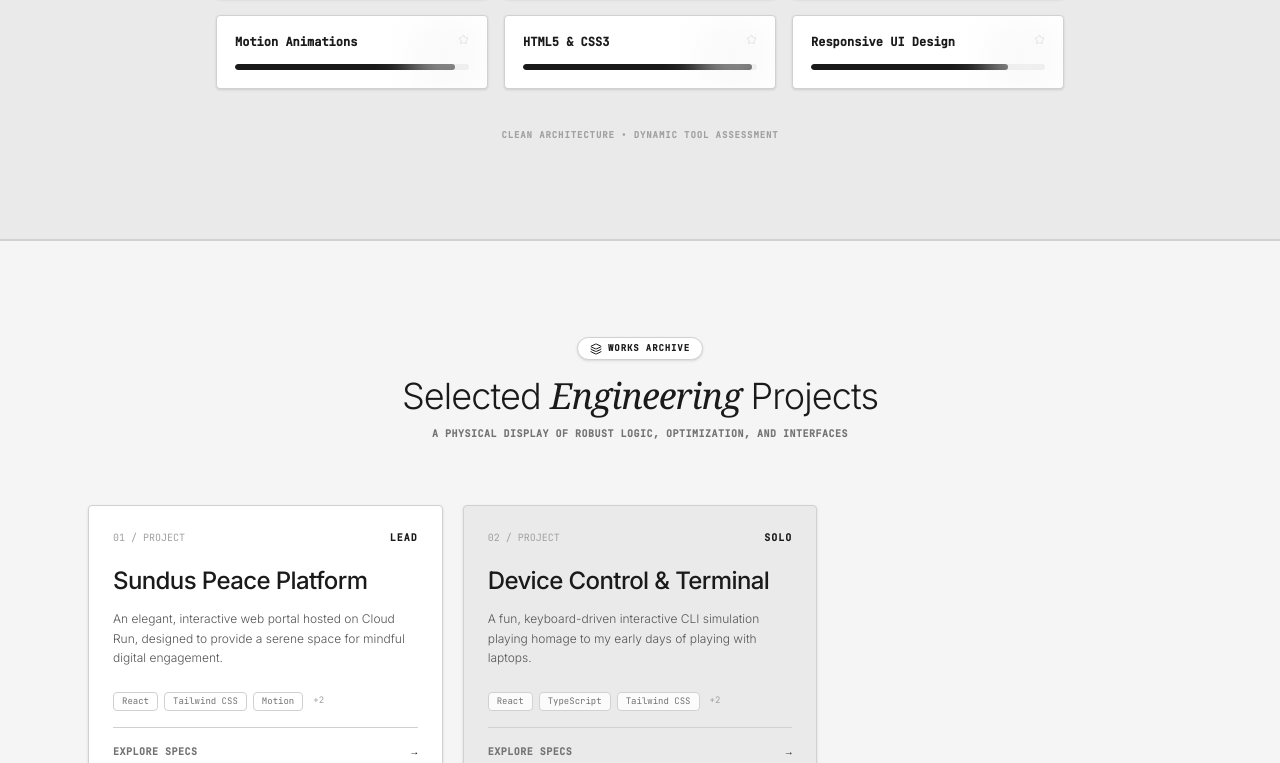
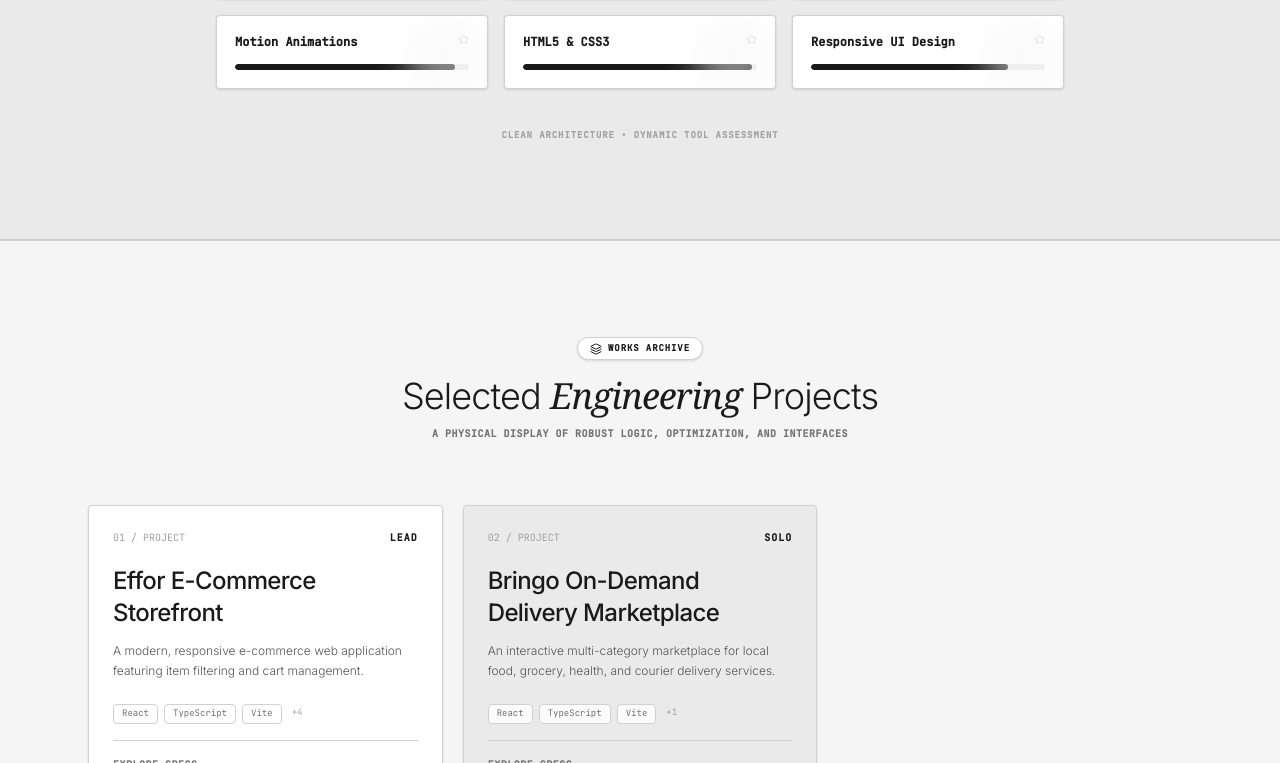
Before and after one commit to sundussule/myportfolio, a React (Vite) app: page / in a window 1280 px wide. Shown: the part 2037-2800 px from the top of the page. Built offline with nearby package versions, Linux system fonts and the light colour scheme.

Commit message:
Update portfolio projects to EfforV2 and Bringo

```diff
--- a/src/data.ts
+++ b/src/data.ts
@@ -42,35 +42,25 @@ export const initialPortfolioData: PortfolioData = {
   ],
   projects: [
     {
-      id: "sundus-peace",
-      title: "Sundus Peace Platform",
-      description: "An elegant, interactive web portal hosted on Cloud Run, designed to provide a serene space for mindful digital engagement.",
-      longDescription: "The Sundus Peace Platform is a fully responsive web application engineered to demonstrate modern layout techniques, seamless client-side state synchronization, and containerized deployment pipelines. It features micro-interactions and smooth transitions, representing a sanctuary-like digital canvas for modern users.",
-      technologies: ["React", "Tailwind CSS", "Motion", "Cloud Run", "Node.js"],
-      liveUrl: "https://sundus-peace-72867870240.europe-west3.run.app/",
-      githubUrl: "#",
+      id: "Effor",
+      title: "Effor E-Commerce Storefront",
+      description: "A modern, responsive e-commerce web application featuring item filtering and cart management.",
+      longDescription: "Effor is a sleek e-commerce storefront designed for seamless browsing and online shopping. Built with React and Express, it provides real-time product filtering and secure dynamic routing.",
+      technologies: ["React", "TypeScript", "Vite", "Tailwind CSS", "Express", "Prisma", "TSQL"],
+      liveUrl: "https://effor-v2.vercel.app",
+      githubUrl: "https://github.com/sundussule/EfforV2.git",
       role: "Lead Software Architect"
     },
     {
-      id: "laptop-sandbox",
-      title: "Device Control & Terminal",
-      description: "A fun, keyboard-driven interactive CLI simulation playing homage to my early days of playing with laptops.",
-      longDescription: "This interactive web shell mimics classic operating system prompts, allowing users to run simulated system diagnostics, explore mock storage directories, and run memory checks. Built with pure custom state machines to handle nesting command histories.",
-      technologies: ["React", "TypeScript", "Tailwind CSS", "Custom State Engines", "Shell Scripting"],
-      liveUrl: "#",
-      githubUrl: "#",
+      id: "Bringo",
+      title: "Bringo On-Demand Delivery Marketplace",
+      description: "An interactive multi-category marketplace for local food, grocery, health, and courier delivery services.",
+      longDescription: "Bringo is an on-demand local delivery application that connects users with nearby restaurants, supermarkets, pharmacies, and express couriers through localized search, category filtering, and order tracking.",
+      technologies: ["React", "TypeScript", "Vite", "Tailwind CSS"],
+      liveUrl: "https://bringo-ruby.vercel.app",
+      githubUrl: "https://github.com/sundussule/Bringo.git",
       role: "Solo Creator"
     },
-    {
-      id: "zetech-navigator",
-      title: "Academic Path Optimizer",
-      description: "A student-centric scheduling helper that simplifies module planning, grades estimation, and credit tracking.",
-      longDescription: "Designed to address student planning challenges at Zetech University, this tool implements a custom sorting algorithm that maps out prerequisite courses and optimizes graduation paths based on student semester availability and grade goals.",
-      technologies: ["JavaScript", "HTML5 Canvas", "Tailwind CSS", "Algorithmic Sorting"],
-      liveUrl: "#",
-      githubUrl: "#",
-      role: "Full-Stack Contributor"
-    }
   ],
   experiences: [
     {
```
